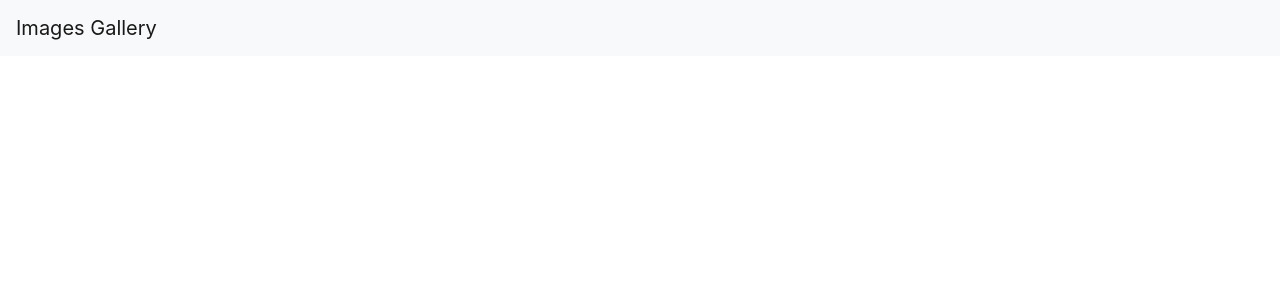
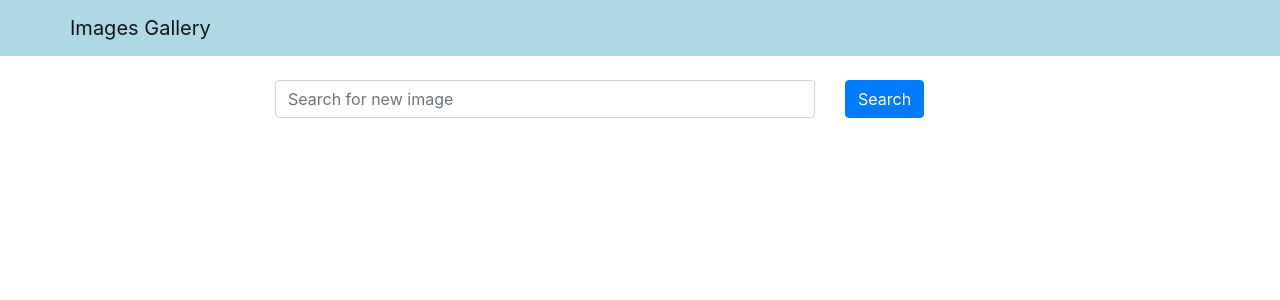
Before and after one commit to historyman1973/images-gallery, a React (Create React App) app in the folder frontend/: page / in a window 1280 px wide. Shown: the top 300 px of the page. Built offline with nearby package versions, Linux system fonts and the light colour scheme.

Commit message:
Add search bar

```diff
--- a/frontend/src/App.js
+++ b/frontend/src/App.js
@@ -1,10 +1,17 @@
 import 'bootstrap/dist/css/bootstrap.min.css';
 import Header from './components/Header';
+import Search from './components/Search';
+
+const handleSearchSubmit = (e) => {
+  e.preventDefault();
+  console.log(e.target[0].value);
+}
 
 const App = () => {
   return (
     <div>
       <Header title="Images Gallery"/>
+      <Search handleSubmit={handleSearchSubmit}/>
     </div>
   );
 }
--- a/frontend/src/components/Header.js
+++ b/frontend/src/components/Header.js
@@ -1,13 +1,18 @@
 import React from "react";
-import { Navbar } from "react-bootstrap";
+import { Navbar, Container } from "react-bootstrap";
 
-const Header = (props) => {
-  const { title } = props;
-  return (
-    <Navbar bg="light" variant="light">
-      <Navbar.Brand href="/">{title}</Navbar.Brand>
-    </Navbar>
-  )
+const navbarStyle = {
+  backgroundColor: 'lightblue'
 };
 
-export default Header
+const Header = ({ title }) => {
+  return (
+    <Navbar style={navbarStyle} variant="light">
+      <Container>
+      <Navbar.Brand href="/">{ title }</Navbar.Brand>
+      </Container>
+    </Navbar>
+  );
+};
+
+export default Header;
--- /dev/null
+++ b/frontend/src/components/Search.js
@@ -0,0 +1,25 @@
+import React from "react";
+import { Container, Row, Col, Form, Button } from 'react-bootstrap';
+
+const Search = ({ handleSubmit }) => {
+  return (
+    <Container className="mt-4">
+      <Row className="justify-content-center">
+        <Col xs={12} md={8}>
+            <Form onSubmit={handleSubmit}>
+                <Row>
+                    <Col xs={9}>
+                        <Form.Control placeholder="Search for new image" />
+                    </Col>
+                    <Col>
+                        <Button variant="primary" type="submit">Search</Button>
+                    </Col>
+                </Row>
+            </Form>
+        </Col>
+      </Row>
+    </Container>
+  );
+};
+
+export default Search;
```
